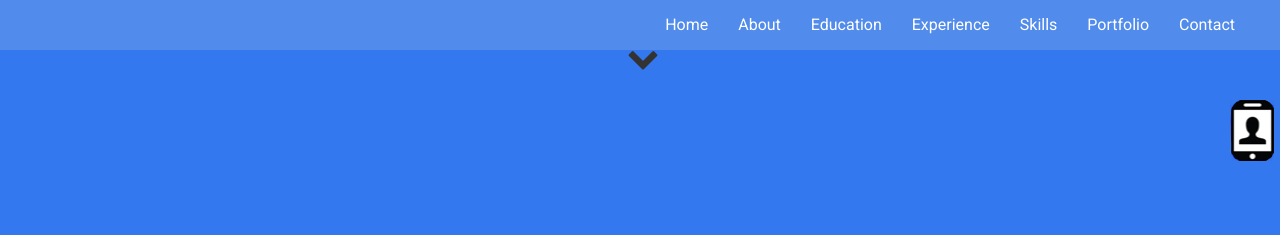
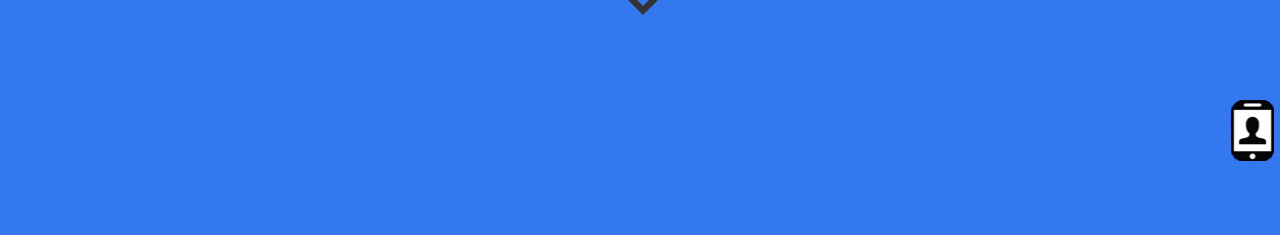
Before and after one commit to indrae/myjobstory, a plain HTML site: page index.html in a window 1280 px wide. Shown: the top 235 px of the page. Drawn offline with Linux system fonts and the light colour scheme; some packages are replaced by stand-ins of ours; files whose address does not match are found by name; a web font is replaced by a local one.

Commit message:
navbar hide for initial

```diff
--- a/index.html
+++ b/index.html
@@ -90,7 +90,7 @@
 							</ul>
 							<div class='triangle-down center'>
 								<p>
-									<i class='fa fa-chevron-down fa-2x isDown' id='toggle'></i>
+									<i class='fa fa-chevron-down fa-2x' id='toggle'></i>
 								</p>
 							</div>
 						</div><!-- /.navbar-collapse -->
@@ -525,11 +525,19 @@
 			ga('create', 'UA-XXXX-Y', 'auto');
 			ga('send', 'pageview');
 
+			$(".navbar-default").animate({
+				"margin-top" : "-55px"
+			}, "fast");
+			$("#content").animate({
+				"margin-top" : "5px"
+			}, "fast");
+			$(this).removeClass("isDown");
+
 			$("#toggle").click(function(event) {
 				event.preventDefault();
 				if ($(this).hasClass("isDown")) {
 					$(".navbar-default").animate({
-						"margin-top" : "-62px"
+						"margin-top" : "-55px"
 					}, "fast");
 					$("#content").animate({
 						"margin-top" : "5px"
```
